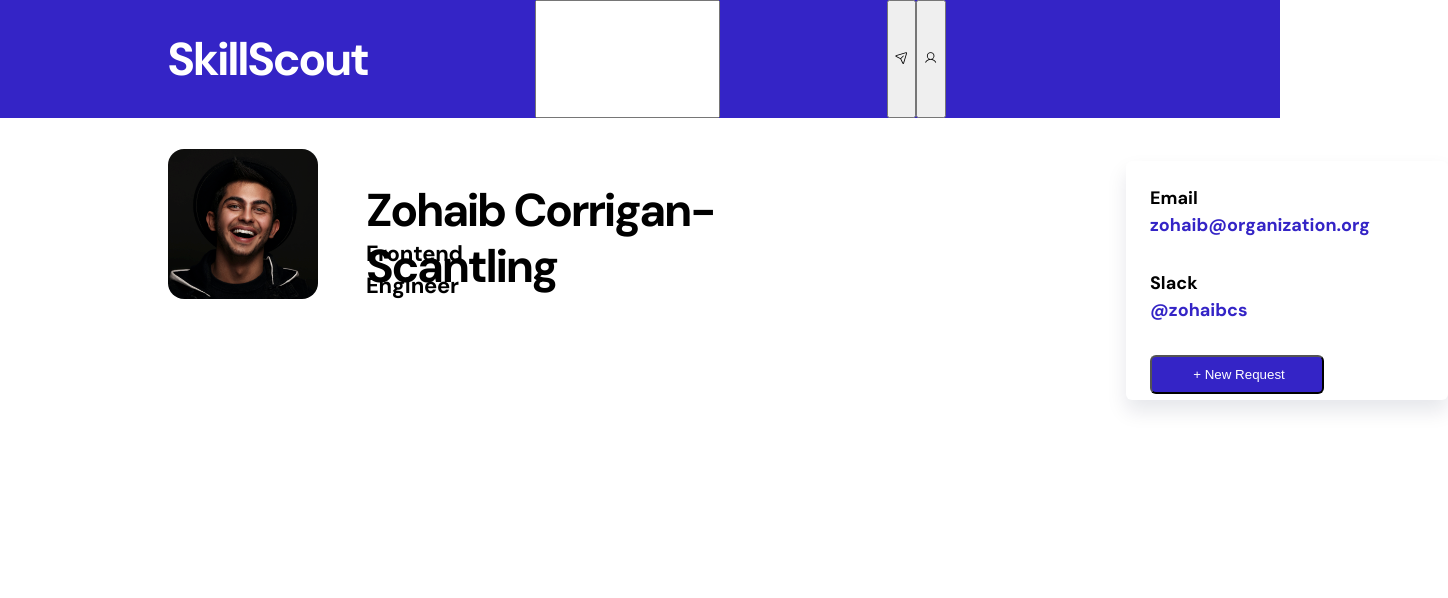
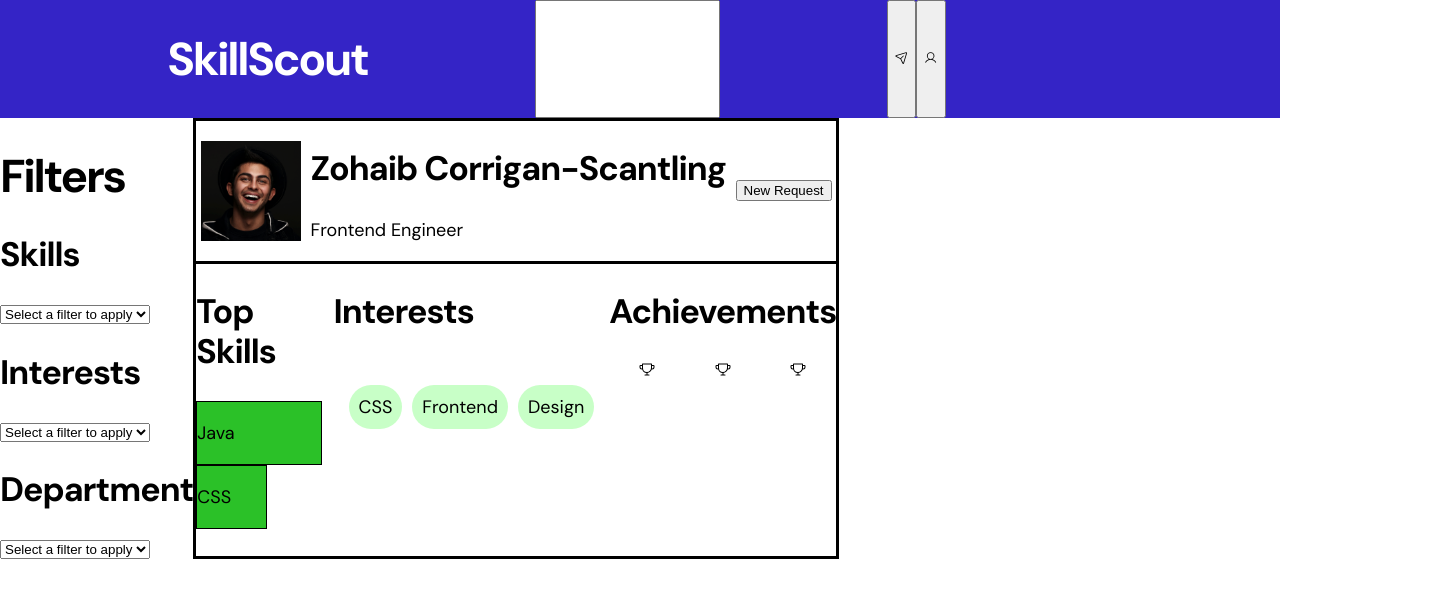
Before and after one commit to kepstein23/SkillScout, a React (Create React App) app in the folder skill-scout/: page / in a window 1280 px wide. Shown: the top 598 px of the page, 1448 px wide, since content can reach past the window. Built offline with nearby package versions, Linux system fonts and the light colour scheme.

Commit message:
completed the merge

```diff
--- a/skill-scout/src/App.js
+++ b/skill-scout/src/App.js
@@ -14,7 +14,7 @@
   return (
     <div className="App">
       <Header />
-      {/* <div style={{display: "flex"}}>
+      <div style={{display: "flex"}}>
         <Filters
           users={[]}
           filteredUsers={[]}
@@ -30,10 +30,12 @@
           interests={["CSS", "Frontend", "Design"]}
           achievements={["achievement", "achievement", "achievement"]}
         />
-      </div> */}
-      <ProfilePage
+      </div>
+      {/* uncomment <ProfilePage/> and comment the rest of return() to view profile page */}
+      {/* TODO: implement router */}
+      {/* <ProfilePage
 
-      />
+      /> */}
     </div>
   );
 }
```
